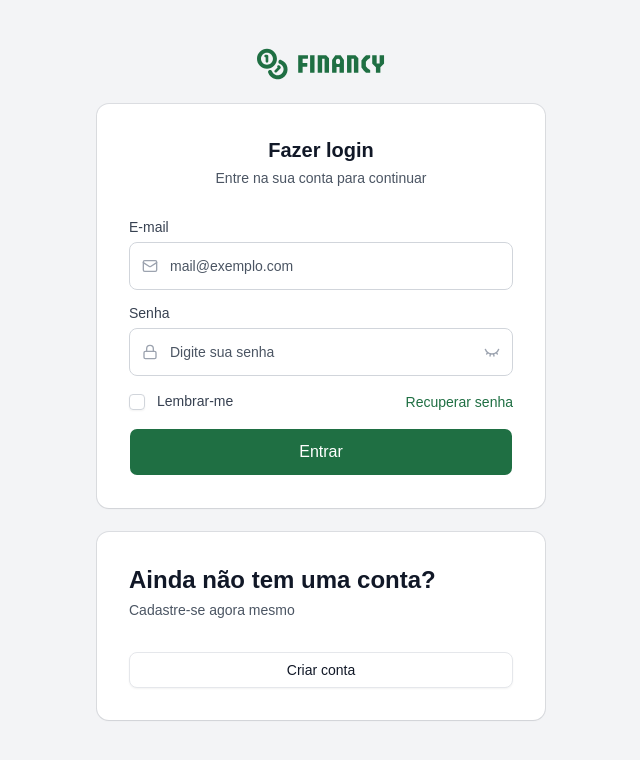
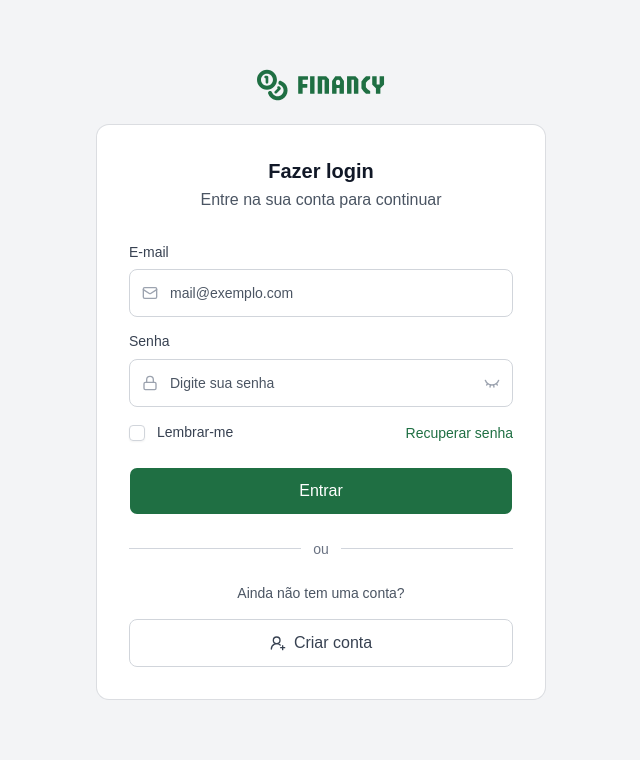
Before and after one commit to JoaoMagnago/ftr-financy, a React (Vite) app in the folder frontend/: page / in a window 1280 px wide. Shown: the top 760 px of the page, without its empty margins (319-959 px from the left). Built offline with nearby package versions, Linux system fonts and the light colour scheme.

Commit message:
feat(login): finish card styles and make general adjustments

```diff
--- a/frontend/src/components/ui/button.tsx
+++ b/frontend/src/components/ui/button.tsx
@@ -12,7 +12,7 @@ const buttonVariants = cva(
         default:
           'bg-primary text-primary-foreground hover:bg-(--button-primary-background-hover)',
         outline:
-          'border-border bg-background shadow-xs hover:bg-muted hover:text-foreground aria-expanded:bg-muted aria-expanded:text-foreground dark:border-input dark:bg-input/30 dark:hover:bg-input/50',
+          'border-(--button-secondary-border) bg-(--button-secondary-background) text-(--button-secondary-foreground) hover:bg-muted hover:text-foreground aria-expanded:bg-muted aria-expanded:text-foreground dark:border-input dark:bg-input/30 dark:hover:bg-input/50',
         secondary:
           'bg-secondary text-secondary-foreground hover:bg-secondary/80 aria-expanded:bg-secondary aria-expanded:text-secondary-foreground',
         ghost:
--- a/frontend/src/components/ui/card.tsx
+++ b/frontend/src/components/ui/card.tsx
@@ -12,7 +12,7 @@ function Card({
       data-slot="card"
       data-size={size}
       className={cn(
-        'group/card flex flex-col gap-8 overflow-hidden rounded-xl bg-card py-8 px-8 text-sm text-card-foreground shadow-xs ring-1 ring-foreground/10 has-[>img:first-child]:pt-0 data-[size=sm]:gap-4 data-[size=sm]:py-4 *:[img:first-child]:rounded-t-xl *:[img:last-child]:rounded-b-xl',
+        'group/card flex flex-col gap-8 overflow-hidden rounded-xl bg-card py-8 px-8 text-sm text-card-foreground ring-1 ring-foreground/10 has-[>img:first-child]:pt-0 data-[size=sm]:gap-4 data-[size=sm]:py-4 *:[img:first-child]:rounded-t-xl *:[img:last-child]:rounded-b-xl',
         className,
       )}
       {...props}
@@ -50,7 +50,7 @@ function CardDescription({ className, ...props }: React.ComponentProps<'div'>) {
   return (
     <div
       data-slot="card-description"
-      className={cn('text-sm text-muted-foreground', className)}
+      className={cn('text-md text-muted-foreground', className)}
       {...props}
     />
   )
--- a/frontend/src/components/ui/label.tsx
+++ b/frontend/src/components/ui/label.tsx
@@ -11,7 +11,7 @@ function Label({
     <LabelPrimitive.Root
       data-slot="label"
       className={cn(
-        'flex items-center gap-2 text-sm text-(--gray-700) leading-none font-medium select-none group-data-[disabled=true]:pointer-events-none group-data-[disabled=true]:opacity-50 peer-disabled:cursor-not-allowed peer-disabled:opacity-50',
+        'flex items-center gap-2 text-sm/tight text-(--gray-700) font-medium select-none group-data-[disabled=true]:pointer-events-none group-data-[disabled=true]:opacity-50 peer-disabled:cursor-not-allowed peer-disabled:opacity-50',
         className,
       )}
       {...props}
--- a/frontend/src/pages/Auth/Login.tsx
+++ b/frontend/src/pages/Auth/Login.tsx
@@ -9,14 +9,13 @@ import {
 } from '@/components/ui/card'
 import { Label } from '@/components/ui/label'
 import { Button } from '@/components/ui/button'
-import { Link } from 'react-router-dom'
 import {
   InputGroup,
   InputGroupAddon,
   InputGroupButton,
   InputGroupInput,
 } from '@/components/ui/input-group'
-import { Eye, EyeClosed, Lock, Mail } from 'lucide-react'
+import { Eye, EyeClosed, Lock, Mail, UserRoundPlus } from 'lucide-react'
 import { Checkbox } from '@/components/ui/checkbox'
 import { Field, FieldLabel } from '@/components/ui/field'
 
@@ -35,8 +34,9 @@ export function Login() {
           </CardTitle>
           <CardDescription>Entre na sua conta para continuar</CardDescription>
         </CardHeader>
-        <CardContent>
-          <form className="space-y-4">
+        <CardContent className="flex flex-col items-center gap-6">
+          <form className="space-y-6 w-full">
+            <div className="flex flex-col gap-4">
               <div className="flex flex-col gap-2">
                 <Label htmlFor="email">E-mail</Label>
                 <InputGroup data-state={email ? 'filled' : 'empty'}>
@@ -53,6 +53,7 @@ export function Login() {
                   </InputGroupAddon>
                 </InputGroup>
               </div>
+
               <div className="flex flex-col gap-2">
                 <Label htmlFor="password">Senha</Label>
                 <InputGroup data-state={password ? 'filled' : 'empty'}>
@@ -96,24 +97,29 @@ export function Login() {
                   Recuperar senha
                 </span>
               </div>
+            </div>
 
             <Button type="submit" size="xl" className="w-full">
               Entrar
             </Button>
           </form>
-        </CardContent>
-      </Card>
-      <Card className="w-full max-w-md rounded-xl">
-        <CardHeader>
-          <CardTitle className="text-2xl font-bold">
+
+          <div className="grid grid-cols-[1fr_auto_1fr] gap-3 items-center w-full">
+            <div className="border-t border-gray-300" />
+            <span className="text-sm text-gray-500">ou</span>
+            <div className="border-t border-gray-300" />
+          </div>
+
+          <div className="flex flex-col items-center gap-4 w-full">
+            <p className="text-sm text-muted-foreground">
               Ainda não tem uma conta?
-          </CardTitle>
-          <CardDescription>Cadastre-se agora mesmo</CardDescription>
-        </CardHeader>
-        <CardContent>
-          <Button variant="outline" className="w-full" asChild>
-            <Link to="/signup"> Criar conta </Link>
+            </p>
+
+            <Button variant="outline" size="xl" className="w-full">
+              <UserRoundPlus />
+              <text>Criar conta</text>
             </Button>
+          </div>
         </CardContent>
       </Card>
     </div>
```
Lines whose indentation alone changed are shown as unchanged.
